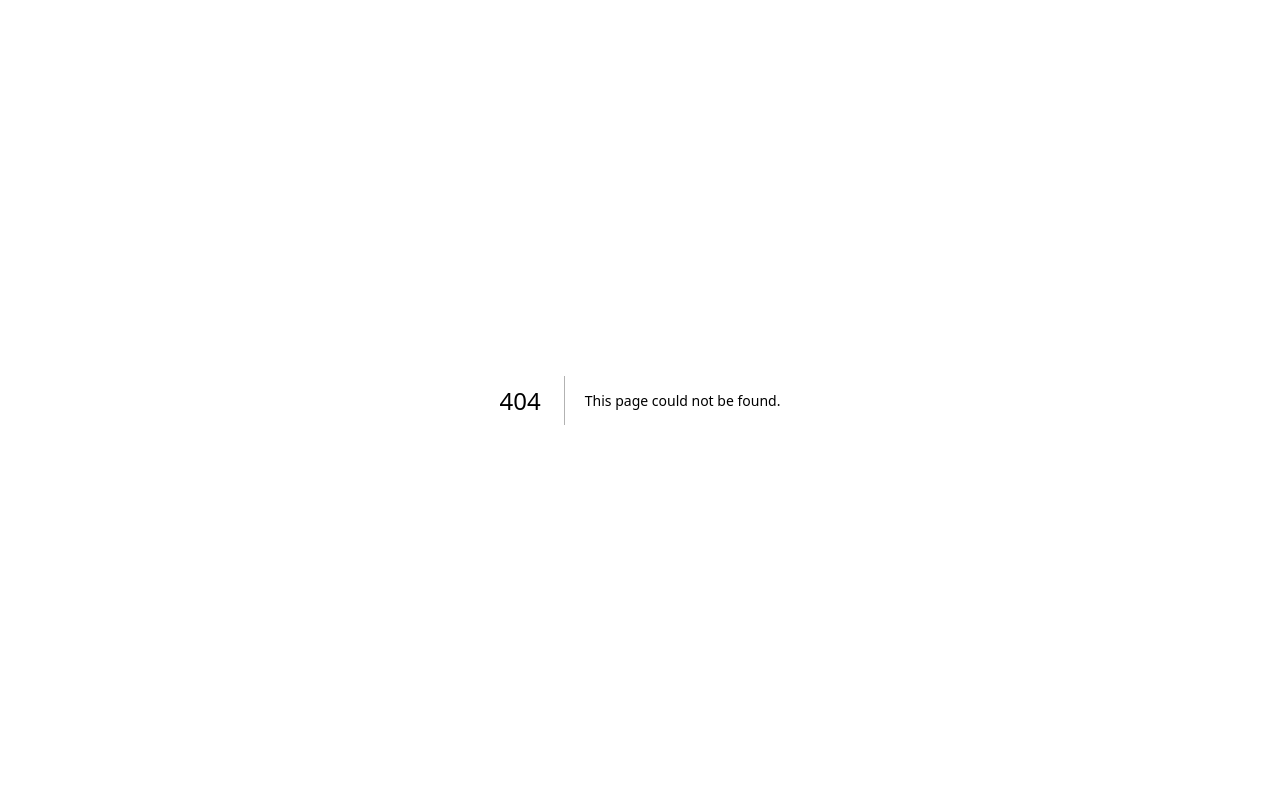
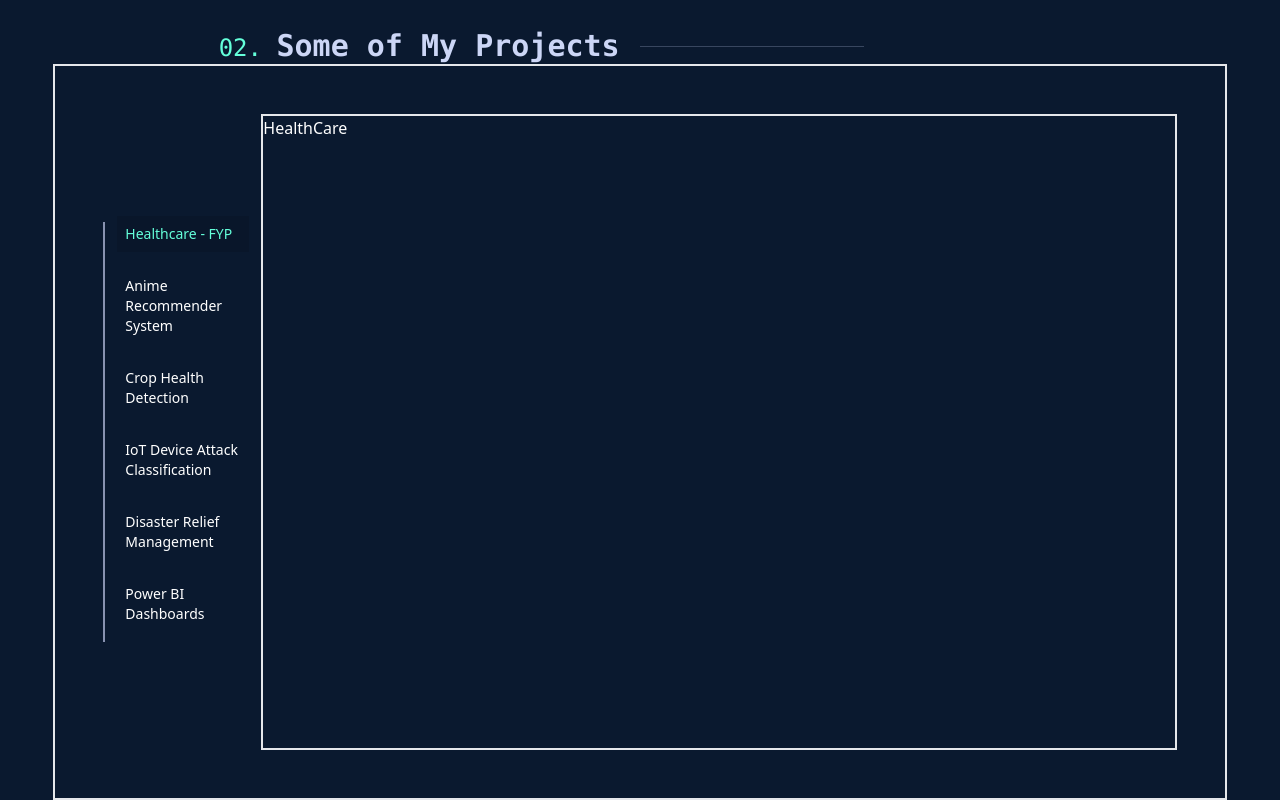
Before and after one commit to Rayan-Ali1083/portfolio, a Next.js app: page /Projects in a window 1280 px wide. Before the commit this address had no page. Built offline with nearby package versions, Linux system fonts and the light colour scheme.

Commit message:
projects setup done. edit content of each project

```diff
--- /dev/null
+++ b/assets/ProjectContent.js
@@ -0,0 +1,49 @@
+import React from 'react'
+
+const ProjectContent = (props) => {
+    return (
+        <>
+            <div className='text-white h-full w-full border-2'>
+
+                {props.selectedOption === 'healthcare' && (
+
+                    <p>HealthCare</p>
+
+                )}
+
+                {props.selectedOption === 'anime' && (
+
+                    <p>Anime</p>
+
+                )}
+
+                {props.selectedOption === 'crop' && (
+
+                    <p>Crop</p>
+
+                )}
+
+                {props.selectedOption === 'iot' && (
+
+                    <p>IoT</p>
+
+                )}
+
+                {props.selectedOption === 'dis' && (
+
+                    <p>Disaster</p>
+
+                )}
+
+                {props.selectedOption === 'BI' && (
+
+                    <p>Power BI</p>
+
+                )}
+
+            </div>
+        </>
+    )
+}
+
+export default ProjectContent
--- /dev/null
+++ b/assets/SideBar.js
@@ -0,0 +1,73 @@
+import React from 'react';
+
+const Sidebar = (props) => {
+
+  const handleOptionClick = (option) => {
+
+    props.setSelectedOption(option);
+
+};
+
+  return (
+    <div className="text-white text-sm w-1/6 h-fit p-3">
+      <ul>
+        <li
+          className={`flex items-center mb-4 cursor-pointer ${
+            props.selectedOption === 'healthcare' ? 'text-[#64ffda] bg-black bg-opacity-10 p-2' : 'p-2'
+          }`}
+          onClick={() => handleOptionClick('healthcare')}
+        >
+          Healthcare - FYP
+        </li>
+
+        <li
+          className={`flex items-center mb-4 cursor-pointer ${
+            props.selectedOption === 'anime' ? 'text-[#64ffda] bg-black bg-opacity-10 p-2' : 'p-2'
+          }`}
+          onClick={() => handleOptionClick('anime')}
+        >
+          Anime Recommender System
+        </li>
+
+        <li
+          className={`flex items-center mb-4 cursor-pointer ${
+            props.selectedOption === 'crop' ? 'text-[#64ffda] bg-black bg-opacity-10 p-2' : 'p-2'
+          }`}
+          onClick={() => handleOptionClick('crop')}
+        >
+          Crop Health Detection
+        </li>
+
+        <li
+          className={`flex items-center mb-4 cursor-pointer ${
+            props.selectedOption === 'iot' ? 'text-[#64ffda] bg-black bg-opacity-10 p-2' : 'p-2'
+          }`}
+          onClick={() => handleOptionClick('iot')}
+        >
+          IoT Device Attack Classification
+        </li>
+
+        <li
+          className={`flex items-center mb-4 cursor-pointer ${
+            props.selectedOption === 'dis' ? 'text-[#64ffda] bg-black bg-opacity-10 p-2' : 'p-2'
+          }`}
+          onClick={() => handleOptionClick('dis')}
+        >
+          Disaster Relief Management
+        </li>
+
+        <li
+          className={`flex items-center mb-4 cursor-pointer ${
+            props.selectedOption === 'BI' ? 'text-[#64ffda] bg-black bg-opacity-10 p-2' : 'p-2'
+          }`}
+          onClick={() => handleOptionClick('BI')}
+        >
+          Power BI Dashboards
+        </li>
+
+      </ul>
+    </div>
+  );
+};
+
+export default Sidebar;
--- /dev/null
+++ b/pages/Projects.js
@@ -0,0 +1,35 @@
+import React, { useState } from 'react';
+import SideBar from '../assets/SideBar';
+import Heading from '../assets/Heading';
+import ProjectContent from '../assets/ProjectContent';
+
+const Projects = () => {
+
+    const [selectedOption, setSelectedOption] = useState('healthcare');
+
+    return (
+        <>
+
+            <section className='flex flex-col items-center h-screen'>
+
+                <Heading heading="Some of My Projects" number="02." />
+
+                <div className='flex flex-row w-11/12 h-full p-12 border-2 items-center'>
+
+                        <div className='border-[1px] h-[66%] border-[#8892B0]'></div>
+
+                        <SideBar selectedOption={selectedOption} setSelectedOption={setSelectedOption} />
+
+                        <ProjectContent selectedOption={selectedOption} />
+
+
+
+                </div>
+
+            </section>
+
+        </>
+    )
+}
+
+export default Projects
--- a/pages/index.js
+++ b/pages/index.js
@@ -1,7 +1,7 @@
 import NavBar from './NavBar';
 import MainLanding from './MainLanding';
 import AboutMe from './AboutMe';
-import Projects from './Blogs';
+import Projects from './Projects';
 import Blogs from './Blogs';
 import Bars from './Bars';
 import Transition from './Transition';
@@ -26,6 +26,12 @@ export default function Home() {
 
       <Transition delay={0.5} >
 
+        <Projects />
+
+      </Transition>
+
+      <Transition delay={0.7} >
+
         <Blogs />
 
       </Transition>
```
